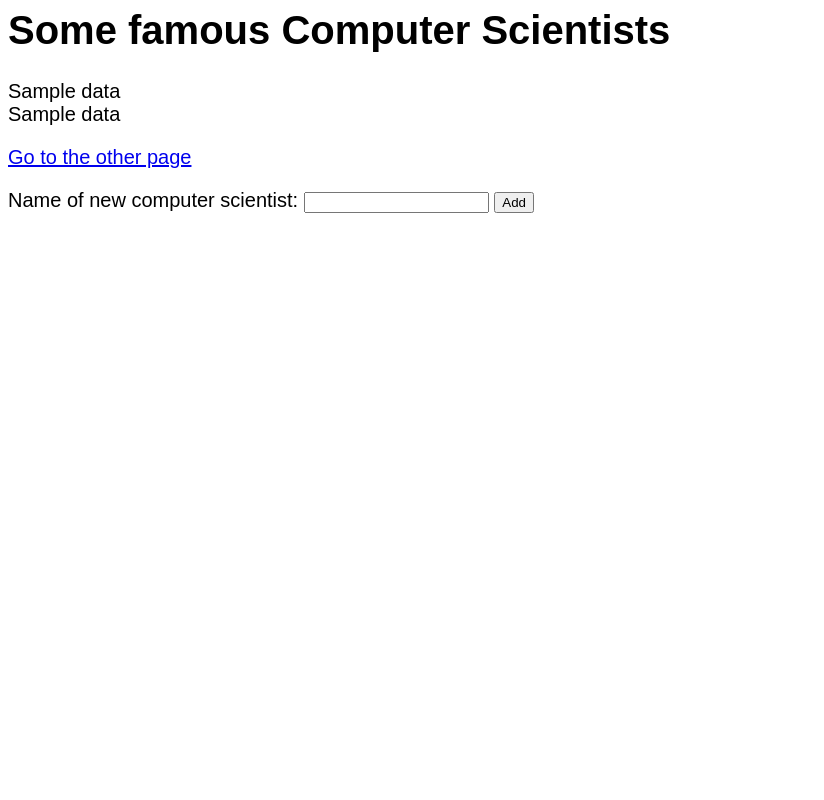
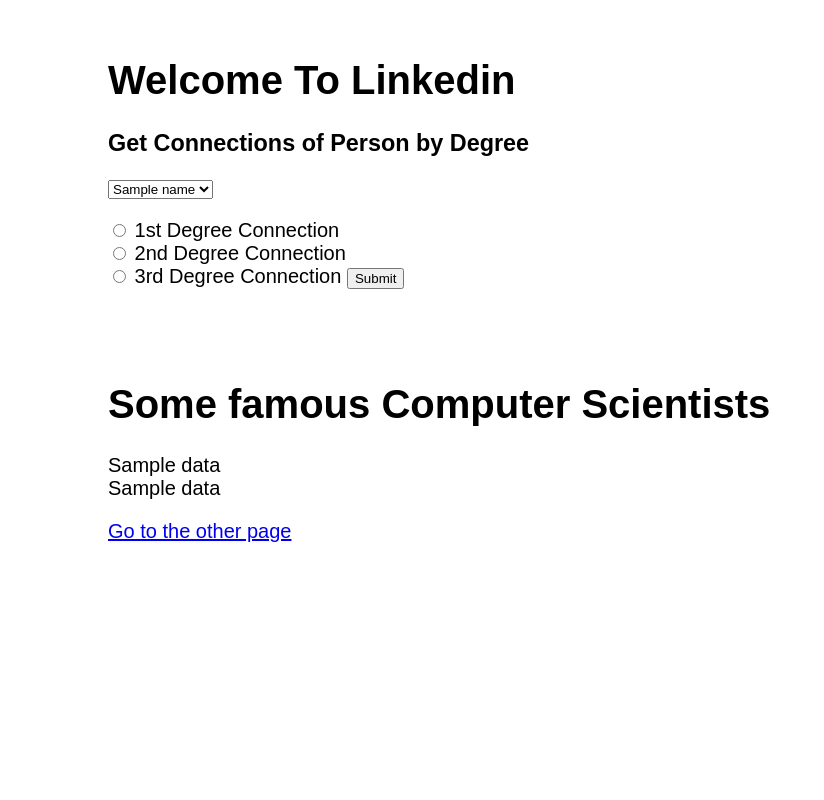
Before and after one commit to scottsoif/LinkedIn-Remix-W4111-proj1, a Flask app: template templates/index.html in a window 1280 px wide. Shown: the whole page, without its empty margins (0-824 px from the left). Run offline with Flask 2, Linux system fonts and the light colour scheme; the template is opened without the code that fills it: most values are stand-ins (such as "Sample title", 1, 10 or a date in 2020); parts of the project's set-up code (start-up, migrations or seed data) failed here and were passed over.

Commit message:
cool stuff - 1st and 2nd degree

```diff
--- a/server.py
+++ b/server.py
@@ -41,11 +41,13 @@
 # Example of running queries in your database
 # Note that this will probably not work if you already have a table named 'test' in your database, containing meaningful data. This is only an example showing you how to run queries in your database using SQLAlchemy.
 #
+'''
 engine.execute("""CREATE TABLE IF NOT EXISTS test (
   id serial,
   name text
 );""")
-engine.execute("""INSERT INTO test(name) VALUES ('grace hopper'), ('alan turing'), ('ada lovelace');""")
+'''
+# engine.execute("""INSERT INTO test(name) VALUES ('grace hopper'), ('alan turing'), ('ada lovelace');""")
 
 
 @app.before_request
@@ -108,10 +110,11 @@
   #
   # example of a database query
   #
-  cursor = g.conn.execute("SELECT name FROM test")
+  cursor = g.conn.execute("SELECT id,li_user.name FROM person, li_user WHERE person.person_id=li_user.id")
   names = []
   for result in cursor:
-    names.append(result['name'])  # can also be accessed using result[0]
+  	names.append(result)
+    #names.append(result['name'])  # can also be accessed using result[0]
   cursor.close()
 
   #
@@ -163,11 +166,45 @@
 
 
 # Example of adding new data to the database
-@app.route('/add', methods=['POST'])
-def add():
-  name = request.form['name']
-  g.conn.execute('INSERT INTO test(name) VALUES (%s)', name)
-  return redirect('/')
+@app.route('/getDegConnects', methods=['POST'])
+def getDegConnects():
+    print(f"\n\n{request.form}")
+    user_id = request.form['user_id']
+    deg = request.form['degree']
+
+    if deg=="first":
+        con2 = "(SELECT c2_id FROM connection WHERE c1_id={}) t".format(user_id)
+        con2names = "Select name From li_user, {} Where li_user.id=t.c2_id".format(con2)
+        cursor = g.conn.execute(con2names)
+        for result in cursor:
+            print(result[0])
+        cursor.close()
+
+    elif deg=="second":
+        cursor = g.conn.execute(
+        '''
+        Select x.name target, y.name mutual, z.name as second
+        from li_user x, li_user y, li_user z
+        where (x.id,y.id,z.id) =
+        (select p.c1_id target, p.c2_id mutual, s.c2_id secondDegree
+        from connection p join connection s on p.c2_id=s.c1_id
+        where p.c1_id != s.c2_id and p.c1_id={} and s.c2_id not in
+        (select c2_id from connection where c1_id={}))
+        '''.format(user_id,user_id))
+        for result in cursor:
+            print(result)
+            #names.append(result['name'])  # can also be accessed using result[0]
+        cursor.close()
+    '''
+    else if deg=="third":
+        cursor = g.conn.execute("SELECT id,li_user.name FROM person, li_user WHERE person.person_id=li_user.id")
+        for result in cursor:
+            names.append(result)
+            #names.append(result['name'])  # can also be accessed using result[0]
+        cursor.close()
+    '''
+    print(f"User: {user_id}\nDegrees you want:  {deg}\n\n")
+    return redirect('/')
 
 
 @app.route('/login')
--- a/templates/index.html
+++ b/templates/index.html
@@ -3,11 +3,37 @@
     body{
       font-size: 15pt;
       font-family: arial;
+
+        padding-top: 50px;
+  padding-right: 100px;
+  padding-bottom: 50px;
+  padding-left: 100px;
     }
   </style>
 
 
 <body>
+<h1>Welcome To Linkedin</h1>
+<h3>Get Connections of Person by Degree</h3>
+<form method="POST" action="/getDegConnects">
+  <select name="user_id">
+    {% for name in data %}
+    <option value={{name[0]}}>{{name[1]}}</option>
+    {% endfor %}
+  </select>
+  <p></p>
+  <input type="radio" id="first" name="degree" value="first">
+  <label for="first">1st Degree Connection</label><br>
+  <input type="radio" id="second" name="degree" value="second">
+  <label for="second">2nd Degree Connection</label><br>
+  <input type="radio" id="third" name="degree" value="third">
+  <label for="third">3rd Degree Connection</label>
+  <input type="submit" value="Submit">
+</form>
+
+
+
+<br><br>
   <h1>Some famous Computer Scientists</h1>
   <div>{{data}}</div>
 
@@ -16,12 +42,11 @@
     <div>{{n}}</div>
     {% endfor %}
   </div>
-
 <p><a href="another">Go to the other page</a></p>
 
-<form method="POST" action="/add">
-<p>Name of new computer scientist: <input type="text" name="name"> <input type="submit" value="Add"></p>
-</form>
+
+
+
 
 </body>
 
```
